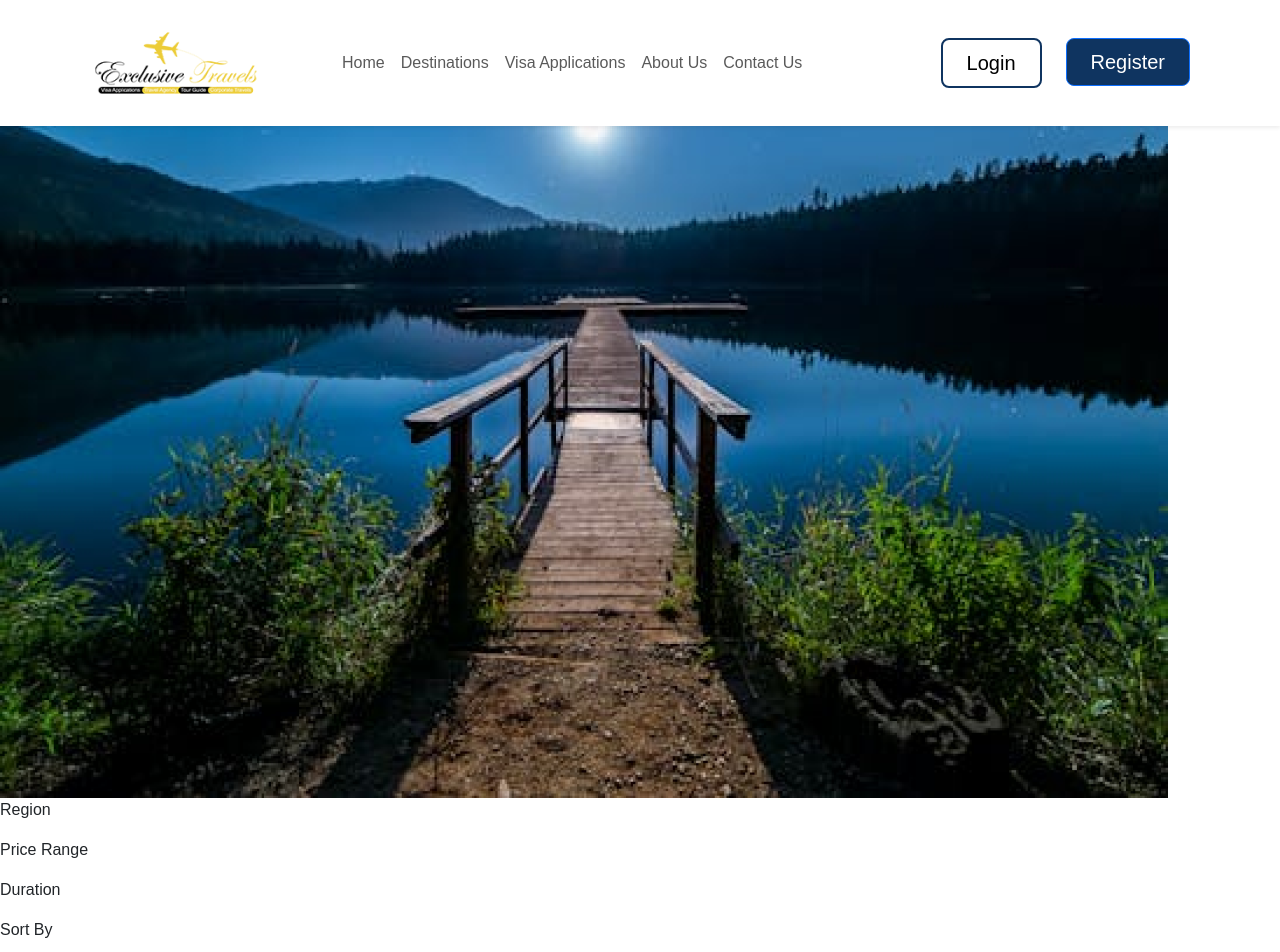
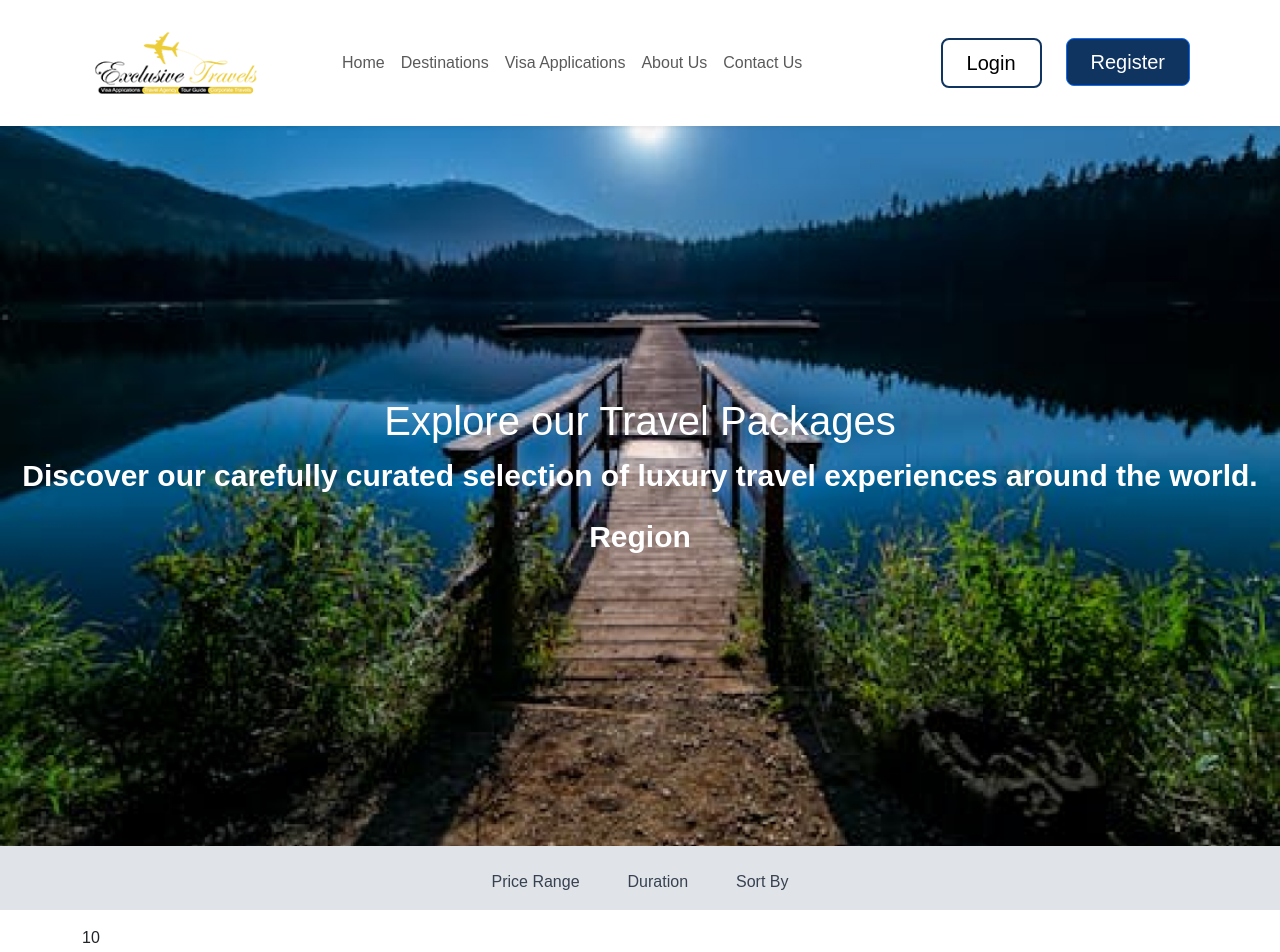
Before and after one commit to Mndi-Iviwe/ExclusiveTravelsWebsite, a React (Vite) app: page /Packages in a window 1280 px wide. Shown: the top 952 px of the page. Built offline with nearby package versions, Linux system fonts and the light colour scheme.

Commit message:
added banner styling to packages page

```diff
--- a/src/App.css
+++ b/src/App.css
@@ -30,6 +30,10 @@ img {
   padding: 6rem 0;
 }
 
+.custom-padding2 {
+  padding: 8rem 0;
+}
+
 .squeeze-text {
   max-width: 600px;        /* adjust to taste */
   margin: 0 auto;           /* centers the block */
@@ -42,6 +46,15 @@ img {
 }
 
 .bg-grey {
-  background-color: #F9FAFB !important;
+  background-color: #e0e4e8 !important;
   color: #374151 !important;
 }
+
+.bg-container2 {
+  background-image: url('/images/node-5.png');
+  background-size: cover;
+  background-position: cover;
+  height: 90vh;
+  font-size: 30px;
+  font-weight: bold;
+}
--- a/src/pages/Auth/Login/Login.jsx
+++ b/src/pages/Auth/Login/Login.jsx
@@ -4,7 +4,7 @@ function Login() {
         <div className="text-center vh-100 bg-light align-items-center">
 
             <div className="pt-5 pb-3">
-                <p class="text-3"><span class="text-rgb-15-52-96">Welcome Back</span></p>
+                <h1 class="text-3"><span class="text-rgb-15-52-96">Welcome Back</span></h1>
                 <p class="text-4"><span class="text-rgb-75-85-99">Sign in to access your exclusive travel account</span></p>
             </div>
 
--- a/src/pages/Auth/Register/Register.jsx
+++ b/src/pages/Auth/Register/Register.jsx
@@ -2,10 +2,10 @@ function Register() {
     return (
         <>
 
-        <div className="text-center align-items-center vh-100 bg-light">
+        <div className="text-center align-items-center bg-light pt-1 pb-5">
 
-            <div className="pt-5 pb-3">
-                <p class="text-3"><span class="text-rgb-15-52-96">Create Your Account</span></p>
+            <div className="pt-5 pb-5">
+                <h1 class="text-3"><span class="text-rgb-15-52-96">Create Your Account</span></h1>
                 <p class="text-4"><span class="text-rgb-75-85-99">Join Exclusive Travels for personalized travel experiences</span></p>
             </div>
 
@@ -82,7 +82,7 @@ function Register() {
                     />
                   </div>
 
-                  <button type="submit" className="btn btn-primary w-100 fw-semibold">
+                  <button type="submit" className="btn bg-brand w-100 fw-semibold">
                     Register
                   </button>
 
--- a/src/pages/Trips and Packages/Packages/Packages.jsx
+++ b/src/pages/Trips and Packages/Packages/Packages.jsx
@@ -3,15 +3,18 @@ function Packages(){
     return(
         <>
             <div className="packages-1">
-                <div class="rectangle-2"></div>
-                <div class="rectangle-3"></div>
-                <div class="rectangle-4"></div>
 
-            <img src="images/node-5.png" className="node-5" alt="pexels-photo-414612-1" />
+            <div className="text-center pb-3 ">
+
+                    <div className="bg-container2 align-items-center justify-content-center d-flex flex-column text-white">
+                    <h1 >Explore our Travel Packages</h1>
+                    <p>Discover our carefully curated selection of luxury travel experiences around the world.</p>
                     <div className="rectangle-6">
                         <p className="text-7"><span className="text-rgb-55-65-81">Region</span></p>
                     </div>
+                    </div>
 
+                    <div className="text-center d-flex justify-content-center space-between gap-5 pt-4 bg-grey">
                         <div className="rectangle-8">
                             <p className="text-9"><span className="text-rgb-55-65-81">Price Range</span></p>
                         </div>
@@ -25,18 +28,27 @@ function Packages(){
                         <div className="rectangle-12">
                             <p className="text-13"><span className="text-rgb-55-65-81">Sort By</span></p>
                         </div>
+                    </div>
 
 
 
-            <div className="rectangle-14">
-                <div className="rectangle-15"></div>
-                <p className="text-16"><span className="text-rgb-75-85-99">10</span></p>
-                <div className="rectangle-17"></div>
-                <img src="images/atlantis-the-palm-1-18.png" className="atlantis-the-palm-1-18" alt="atlantis-the-palm-1" />
             </div>
 
 
+            <div className="container">
+                <div className="rectangle-15"></div>
+                <p className="text-16"><span className="text-rgb-75-85-99">10</span></p>
+                </div>
+
+            <div className="row">
+
+
+
+
+            </div>
             <div className="rectangle-19">
+
+                <img src="images/atlantis-the-palm-1-18.png" className="atlantis-the-palm-1-18" alt="atlantis-the-palm-1" />
                 <div className="rectangle-20">
                     <p className="text-21"><span className="text-white">7 Days / 6 Nights</span></p>
                     <div className="frame-22">
@@ -57,12 +69,15 @@ function Packages(){
                         <p className="text-35"><span className="text-rgb-15-52-96">View Details</span></p>
                     </div>
 
+            </div>
+
+
                     <div className="rectangle-36">
                         <img src="images/node-37.png" className="node-37" alt="lif-1900845-jwmarriottmauritiusresort-3-jwmarriottmauritiusresort-1" />
                     </div>
 
                 </div>
-            </div>
+
 
 
             <div className="rectangle-38">
@@ -86,6 +101,13 @@ function Packages(){
                     <div className="rectangle-53">
                         <p className="text-54"><span className="text-rgb-15-52-96">View Details</span></p>
                     </div>
+
+
+
+
+
+
+
 
                     <div className="rectangle-55">
                         <img src="images/node-56.png" className="node-56" alt="20191109184211_img_3336-1" />
@@ -116,6 +138,13 @@ function Packages(){
             <div className="rectangle-72"></div>
             <p className="text-73"><span className="text-rgb-15-52-96">View Details</span></p>
             <div className="rectangle-74"></div>
+
+
+
+
+
+
+
             <img src="images/maxresdefault-1-1-75.png" className="maxresdefault-1-1-75" alt="maxresdefault-1-1" />
 
 
@@ -138,6 +167,12 @@ function Packages(){
             <p className="text-90"><span className="text-rgb-107-114-128">per person</span></p>
             <div className="rectangle-91"></div>
             <p className="text-92"><span className="text-rgb-15-52-96">View Details</span></p>
+
+
+
+
+
+
             <div className="rectangle-93"></div>
             <img src="images/maxresdefault-1-94.png" className="maxresdefault-1-94" alt="maxresdefault-1" />
 
@@ -161,6 +196,13 @@ function Packages(){
             <p className="text-109"><span className="text-rgb-107-114-128">per person</span></p>
             <div className="rectangle-110"></div>
             <p className="text-111"><span className="text-rgb-15-52-96">View Details</span></p>
+
+
+
+
+
+
+
             <div className="rectangle-112"></div>
             <img src="images/node-113.png" className="node-113" alt="plan-your-ultimate-serengeti-safari-adventure-1" />
 
@@ -252,16 +294,17 @@ function Packages(){
                     <p className="text-185"><span className="text-rgb-107-114-128">per person</span></p>
                     <div className="rectangle-186"></div>
                     <p className="text-187"><span className="text-rgb-15-52-96">View Details</span></p>
-                    <div className="rectangle-188"></div>
-                    <img src="images/node-189.png" className="node-189" alt="adobestock_240686117-scaled-1" />
+
                 </div>
             </div>
 
 
 
 
-            <div className="rectangle-190">
+
                 <div className="rectangle-191">
+                    <div className="rectangle-188"></div>
+                    <img src="images/node-189.png" className="node-189" alt="adobestock_240686117-scaled-1" />
                     <p className="text-192"><span className="text-white">7 Days / 6 Nights</span></p>
                         <div className="frame-193">
                         <img src="images/vector-194.svg" className="vector-194" alt="vector" />
@@ -280,13 +323,14 @@ function Packages(){
                     <div className="rectangle-205">
                         <p className="text-206"><span className="text-rgb-15-52-96">View Details</span></p>
                     </div>
+                </div>
+
 
                     <div className="rectangle-207">
                         <p className="text-208"><span className="text-rgb-15-52-96">Didn't Find What You're Looking For?</span></p>
                         <p className="text-209"><span className="text-rgb-75-85-99">Contact our travel specialists for a customized travel package tailored to your specific needs and preferences.</span></p>
                     </div>
-                </div>
-            </div>
+
 
 
             </div>
```
Lines whose indentation alone changed are shown as unchanged.
